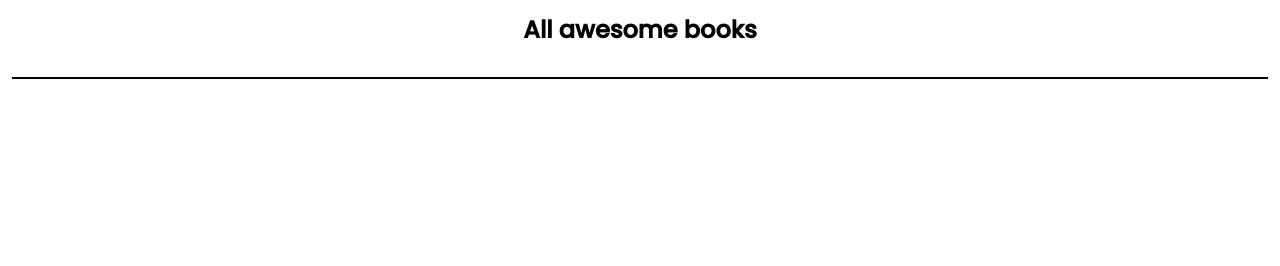
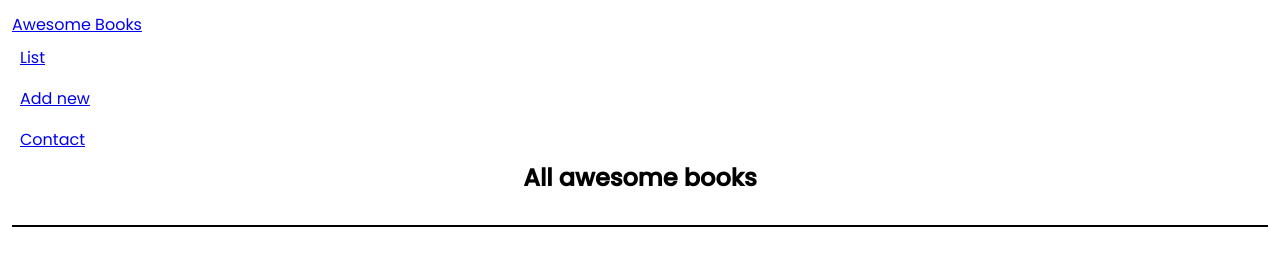
Before and after one commit to ntzwilly/awesome-books, a website: page index.html in a window 1280 px wide. Drawn offline with Linux system fonts and the light colour scheme.

Commit message:
Add header sematics

```diff
--- a/index.html
+++ b/index.html
@@ -15,6 +15,16 @@
     <link rel="stylesheet" href="index.css" />
   </head>
   <body>
+    <header>
+      <nav class="navbar">
+        <a class="navbar-brand" href="/"> Awesome Books </a>
+        <ul class="navbar-nav">
+          <li class="nav-item"><a class="nav-link active" href="#list">List</a></li>
+          <li class="nav-item"><a class="nav-link" href="#new">Add new</a></li>
+          <li class="nav-item"><a class="nav-link" href="#contact">Contact</a></li>
+        </ul>
+      </nav>
+    </header>
     <section id="list" class="container current-page">
       <h1 class="text-center">All awesome books</h1>
       <ul id="books"></ul>
```
